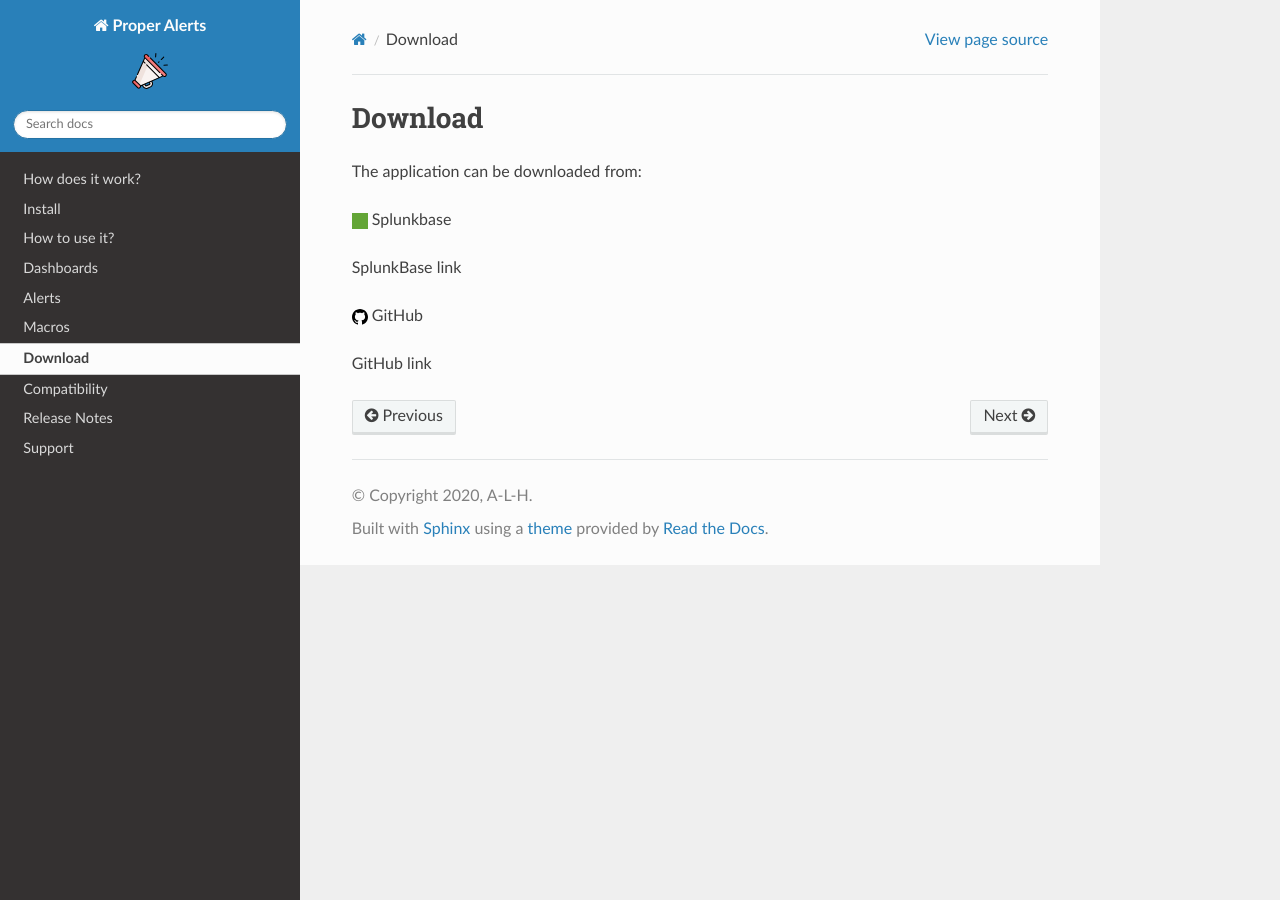
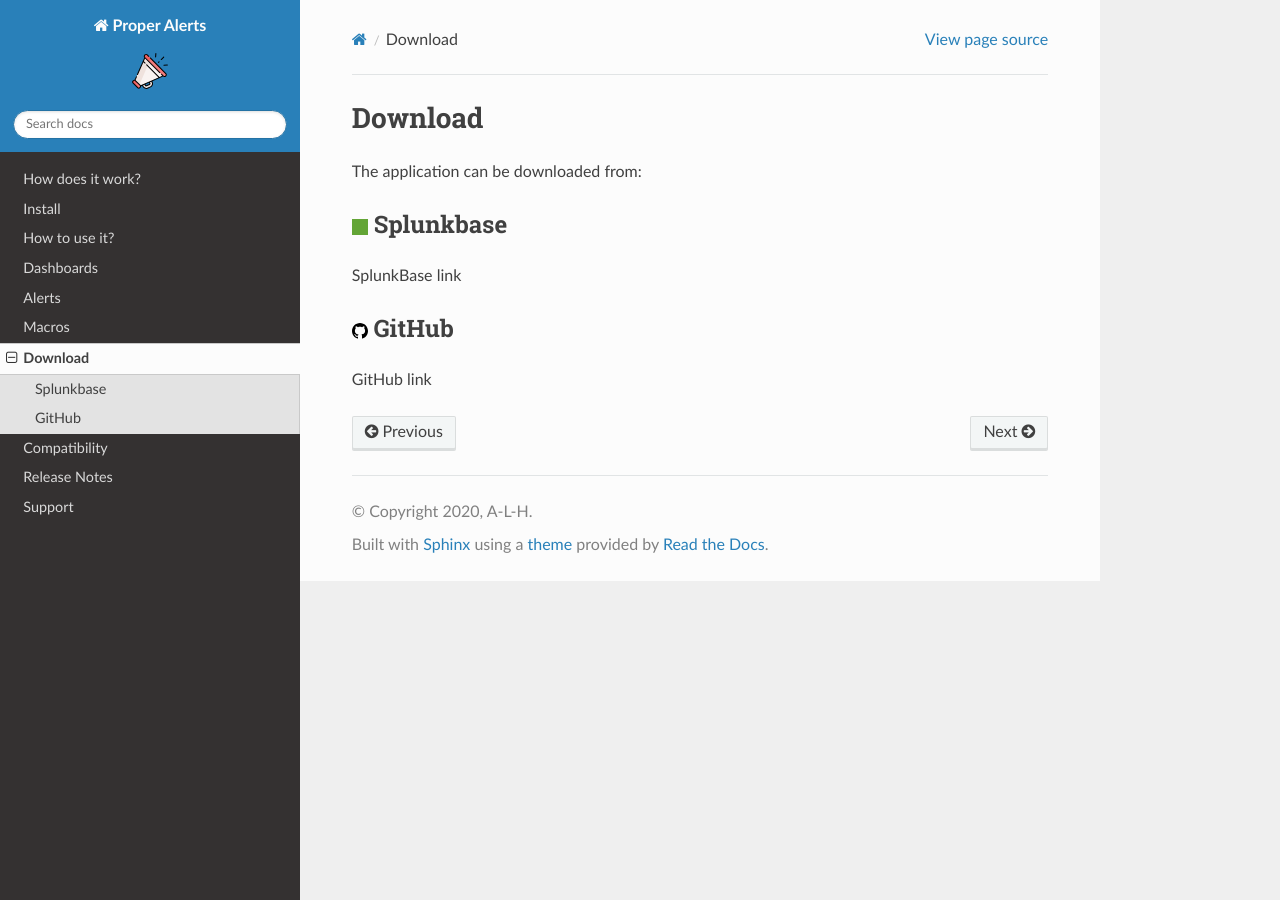
Before and after one commit to a-l-h/splunk-app-proper-alerts, a Sphinx documentation site: the page built from doc/download.rst, in a window 1280 px wide. Built offline with Sphinx 7.4.7 and the Read the Docs theme 2.0.0, drawn with Linux system fonts in a browser that asks for light colours.

Commit message:
Update download.rst

```diff
--- a/doc/download.rst
+++ b/doc/download.rst
@@ -1,16 +1,17 @@
+.. |splunk| image:: img/spk.svg
+.. |github| image:: img/git.svg
+
 Download
 ========
 
 The application can be downloaded from:
 
 |splunk| Splunkbase
-
-.. |splunk| image:: img/spk.svg
+###################
 
 SplunkBase link
 
 |github| GitHub
-
-.. |github| image:: img/git.svg
+###############
 
 GitHub link
```
